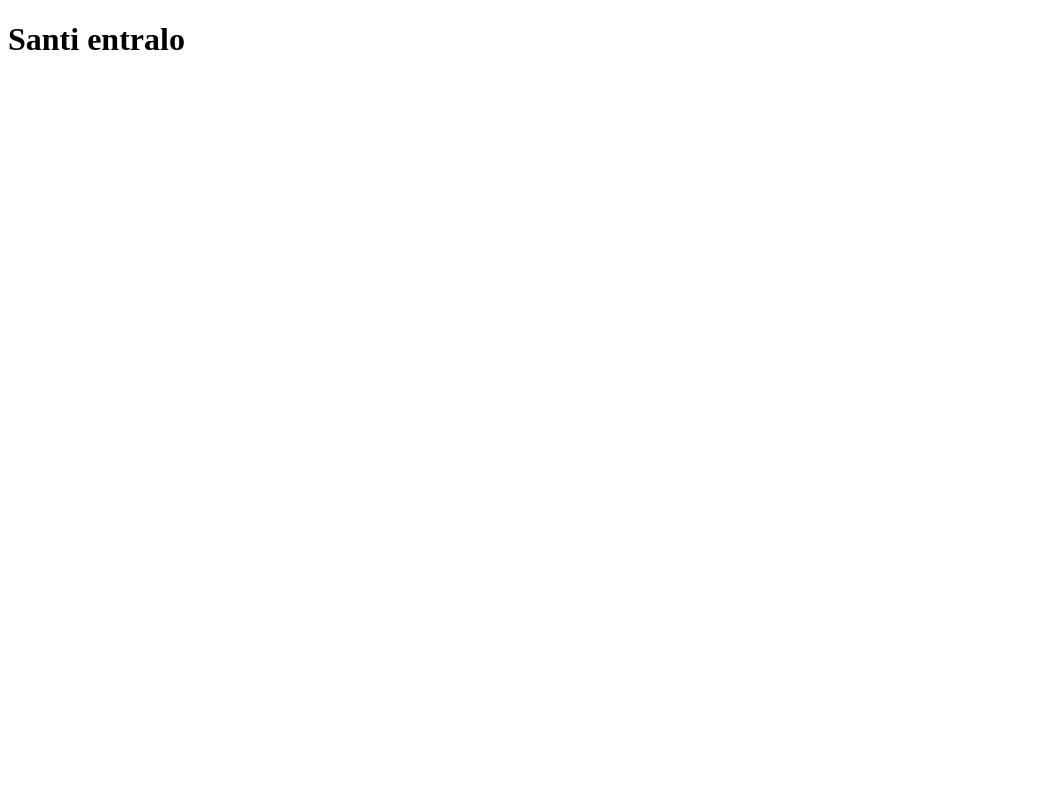
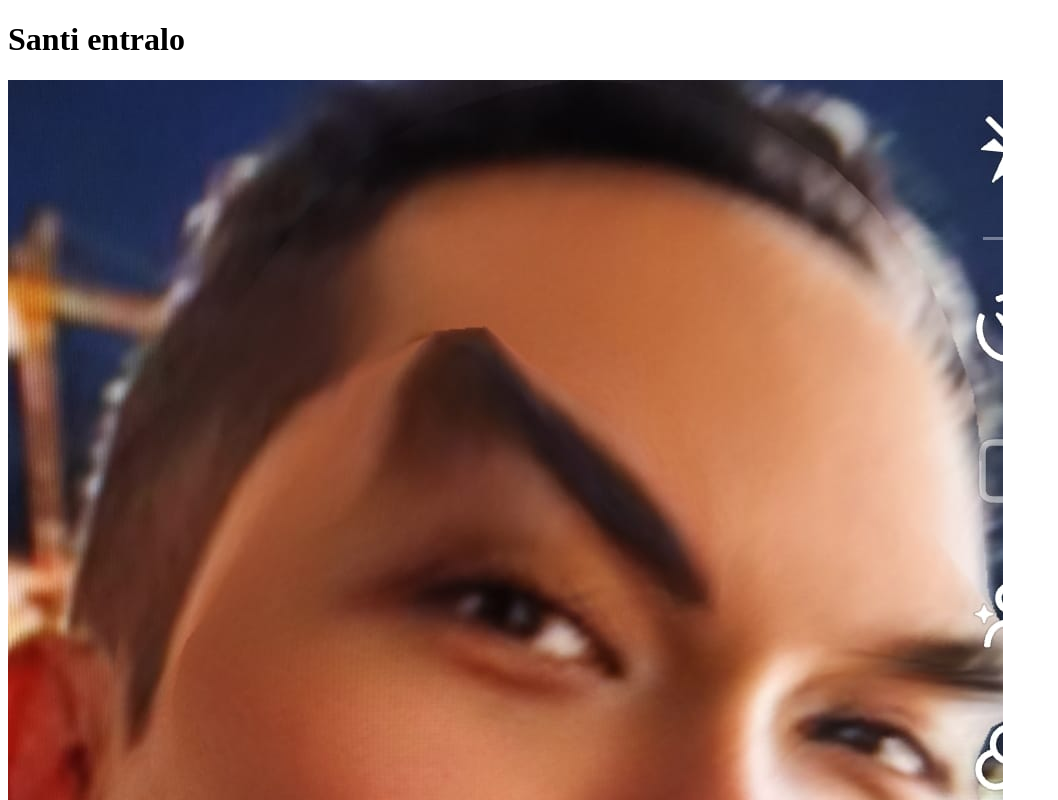
Before and after one commit to GuiasYurePaisanas/GuiasYurePaisanas.github.io, a plain HTML site: page index.html in a window 1280 px wide. Shown: the top 800 px of the page, without its empty margins (0-1058 px from the left). Drawn offline with Linux system fonts and the light colour scheme.

Commit message:
SantiChad

```diff
--- a/index.html
+++ b/index.html
@@ -7,7 +7,7 @@
 </head>
 <body>
 		<h1>Santi entralo</h1>
-
+		<img src="Imagenes/santichad.jpg" alt="Santi Chad">
 
 </body>
 </html>
```
Also changed, not shown: Imagenes/santichad.jpg (added).
